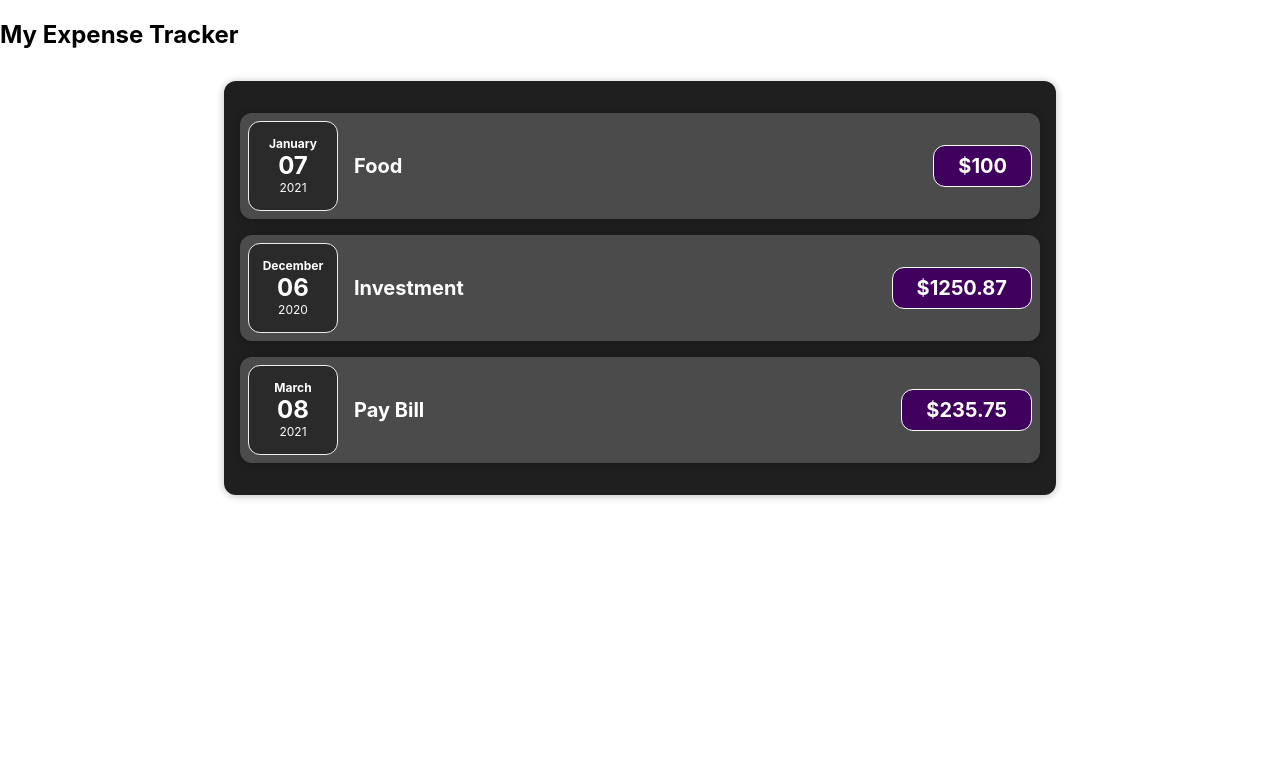
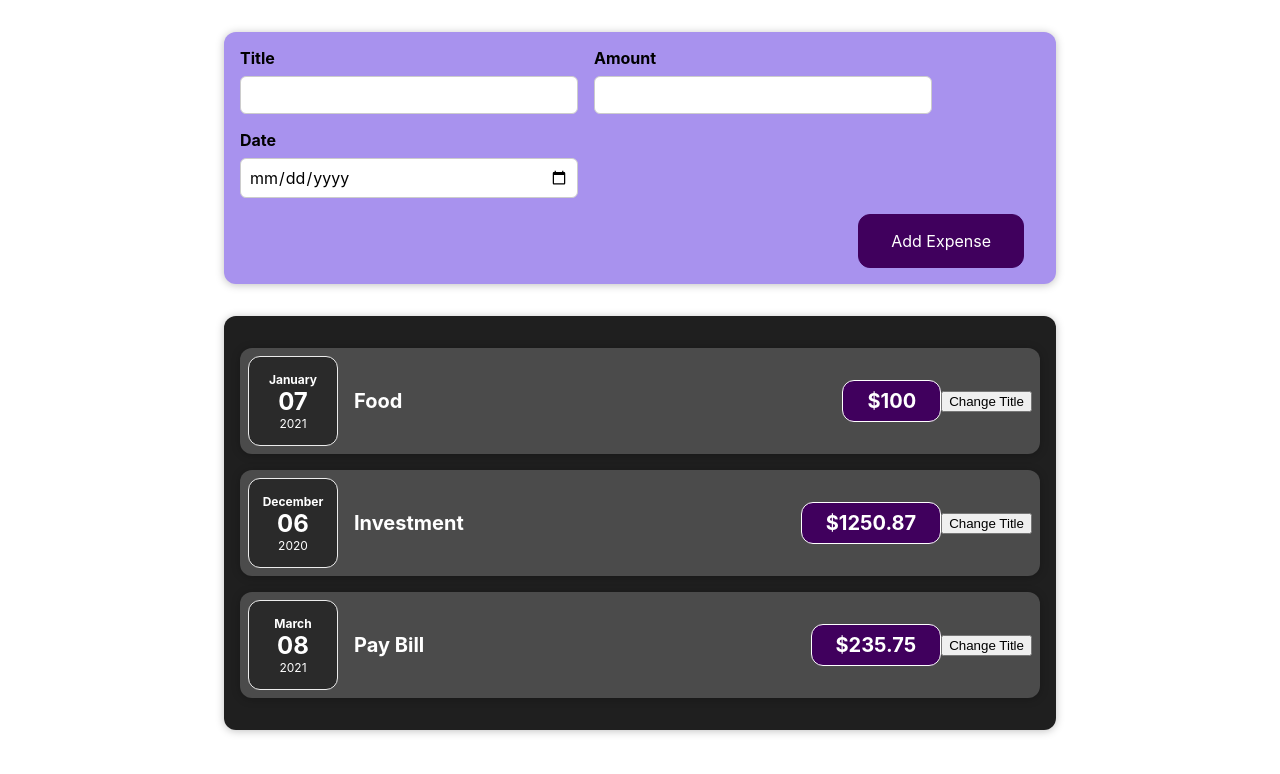
Before and after one commit to eddypastika/ReactJS-Expense-Tracker-App, a React (Create React App) app: page / in a window 1280 px wide. Shown: the top 774 px of the page. Built offline with nearby package versions, Linux system fonts and the light colour scheme.

Commit message:
add state

```diff
--- a/src/App.js
+++ b/src/App.js
@@ -1,4 +1,6 @@
 import React from "react"; // we don't need import this in the modern React
+
+import NewExpense from "./components/NewExpense/NewExpense";
 import Expenses from "./components/Expenses/Expenses";
 
 const App = () => {
@@ -7,9 +9,15 @@
         {id: "e2", title: "Investment", amount: 1250.87, date: new Date(2020, 11, 6)},
         {id: "e3", title: "Pay Bill", amount: 235.75, date: new Date(2021, 2, 8)}
     ];
+
+    const addExpenseHandler = expense => {
+        console.log("App js");
+        console.log(expense);
+    };
+
     return (
         <div>
-            <h2>My Expense Tracker</h2>
+            <NewExpense onAddExpense={addExpenseHandler}/>
             <Expenses items={expenses}/>
         </div>
     );
--- a/src/components/Expenses/ExpenseItem.js
+++ b/src/components/Expenses/ExpenseItem.js
@@ -1,18 +1,25 @@
-import React from "react"; // we don't need import this in the modern React
+import React, {useState} from "react"; // we don't need import this in the modern React
 import Card from "../UI/Card";
 import ExpenseDate from "./ExpenseDate";
 import './ExpenseItem.css';
 
 const ExpenseItem = (props) => {
+    const [title, setTitle] = useState(props.title);
+
+    const clickHandler = () => {
+        setTitle("Updated!");
+    }
+
     return (
         <Card className="expense-item">
             <ExpenseDate date={props.date}/>
             <div className="expense-item__description">
-                <h2>{props.title}</h2>
+                <h2>{title}</h2>
                 <div className="expense-item__price">${props.amount}</div>
             </div>
+            <button onClick={clickHandler}>Change Title</button>
         </Card>
     );
-}
+};
 
 export default ExpenseItem;
--- a/src/components/Expenses/Expenses.js
+++ b/src/components/Expenses/Expenses.js
@@ -7,10 +7,10 @@
     return (
         <Card className="expenses">
             {props.items.map(item =>
-                <ExpenseItem title={item.title} amount={item.amount} date={item.date}/>
+                <ExpenseItem key={item.id} title={item.title} amount={item.amount} date={item.date}/>
             )}
         </Card>
     )
-}
+};
 
 export default Expenses;
--- /dev/null
+++ b/src/components/NewExpense/ExpenseForm.css
@@ -0,0 +1,26 @@
+.new-expense__controls {
+    display: flex;
+    flex-wrap: wrap;
+    gap: 1rem;
+    margin-bottom: 1rem;
+    text-align: left;
+}
+
+.new-expense__control label {
+    font-weight: bold;
+    margin-bottom: 0.5rem;
+    display: block;
+}
+
+.new-expense__control input {
+    font: inherit;
+    padding: 0.5rem;
+    border-radius: 6px;
+    border: 1px solid #ccc;
+    width: 20rem;
+    max-width: 100%;
+}
+
+.new-expense__actions {
+    text-align: right;
+}
--- /dev/null
+++ b/src/components/NewExpense/ExpenseForm.js
@@ -0,0 +1,103 @@
+import React, {useState} from "react";
+import "./ExpenseForm.css"
+
+
+const ExpenseForm = (props) => {
+    // multiple state
+    const [enteredTitle, setEnteredTitle] = useState("");
+    const [enteredAmount, setEnteredAmount] = useState("");
+    const [enteredDate, setEnteredDate] = useState("");
+
+    // single state
+    // const [userInput, setUserInput] = useState({
+    //     enteredTitle: "",
+    //     enteredAmount: "",
+    //     enteredDate: "",
+    // });
+
+
+    const titleChangeHandler = event => {
+        setEnteredTitle(event.target.value);
+        // setUserInput({ // one state
+        //     ...userInput,
+        //     enteredTitle: event.target.value,
+        // });
+        // setUserInput((prevState) => { // safer for one state
+        //     return {...prevState, enteredTitle: event.target.value}
+        // });
+    };
+
+
+    const amountChangeHandler = event => {
+        setEnteredAmount(event.target.value);
+        // setUserInput({
+        //     ...userInput,
+        //     enteredAmount: event.target.value,
+        // });
+        // setUserInput((prevState) => {
+        //     return {...prevState, enteredAmount: event.target.value}
+        // });
+    };
+
+
+    const dateChangeHandler = event => {
+        setEnteredDate(event.target.value);
+        // setUserInput({
+        //     ...userInput,
+        //     enteredDate: event.target.value,
+        // });
+        // setUserInput((prevState) => {
+        //     return {...prevState, enteredDate: event.target.value}
+        // });
+    };
+
+    const submitHandler = event => {
+        event.preventDefault();
+
+        const expenseData = {
+            title: enteredTitle,
+            amount: enteredAmount,
+            date: new Date(enteredDate),
+        };
+
+        props.onSaveExpenseData(expenseData);
+
+        setEnteredTitle("");
+        setEnteredAmount("");
+        setEnteredDate("");
+    };
+
+    return (
+        <form onSubmit={submitHandler}>
+            <div className="new-expense__controls">
+                <div className="new-expense__control">
+                    <label>Title</label>
+                    <input type="text" value={enteredTitle} onChange={titleChangeHandler}/>
+                </div>
+                <div className="new-expense__control">
+                    <label>Amount</label>
+                    <input
+                        type="number"
+                        value={enteredAmount}
+                        min="0.01"
+                        step="0.01"
+                        onChange={amountChangeHandler}/>
+                </div>
+                <div className="new-expense__control">
+                    <label>Date</label>
+                    <input
+                        type="date"
+                        value={enteredDate}
+                        min="2019-01-01"
+                        max="2022-12-31"
+                        onChange={dateChangeHandler}/>
+                </div>
+            </div>
+            <div className="new-expense__actions">
+                <button type="submit">Add Expense</button>
+            </div>
+        </form>
+    );
+};
+
+export default ExpenseForm;
--- /dev/null
+++ b/src/components/NewExpense/NewExpense.css
@@ -0,0 +1,38 @@
+.new-expense {
+    background-color: #a892ee;
+    padding: 1rem;
+    margin: 2rem auto;
+    width: 50rem;
+    max-width: 95%;
+    border-radius: 12px;
+    text-align: center;
+    box-shadow: 0 1px 8px rgba(0, 0, 0, 0.25);
+}
+
+.new-expense button {
+    font: inherit;
+    cursor: pointer;
+    padding: 1rem 2rem;
+    border: 1px solid #40005d;
+    background-color: #40005d;
+    color: white;
+    border-radius: 12px;
+    margin-right: 1rem;
+}
+
+.new-expense button:hover,
+.new-expense button:active {
+    background-color: #510674;
+    border-color: #510674;
+}
+
+.new-expense button.alternative {
+    color: #220131;
+    border-color: transparent;
+    background-color: transparent;
+}
+
+.new-expense button.alternative:hover,
+.new-expense button.alternative:active {
+    background-color: #ddb3f8;
+}
--- /dev/null
+++ b/src/components/NewExpense/NewExpense.js
@@ -0,0 +1,21 @@
+import React from "react";
+import ExpenseForm from "./ExpenseForm";
+import "./NewExpense.css"
+
+const NewExpense = (props) => {
+    const saveExpenseDataHandler = (enteredExpenseData) => {
+        const expenseData = {
+            ...enteredExpenseData,
+            id: Math.random().toString(),
+        }
+        props.onAddExpense(expenseData);
+    };
+
+    return (
+        <div className="new-expense">
+            <ExpenseForm onSaveExpenseData={saveExpenseDataHandler}/>
+        </div>
+    )
+};
+
+export default NewExpense;
--- a/src/components/UI/Card.js
+++ b/src/components/UI/Card.js
@@ -7,6 +7,6 @@
     // return React.createElement('div', {className: classes}, props.children) --> How react works without JSX syntax
 
     return <div className={classes}>{props.children}</div>
-}
+};
 
 export default Card;
```
